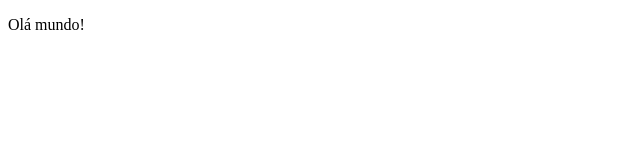
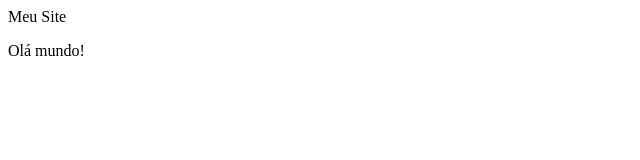
Before and after one commit to JuanFernandes-hub/teste, a plain HTML site: page index.html in a window 1280 px wide. Shown: the whole page, without its empty margins (0-640 px from the left). Drawn offline with Linux system fonts and the light colour scheme.

Commit message:
Incluindo h1

```diff
--- a/index.html
+++ b/index.html
@@ -5,6 +5,7 @@
 <title> Meu Site </title>
 </head>
 <body>
+	<h>Meu Site</h>
 	<p>Olá mundo!</p>
 </body>
 </html>
```
